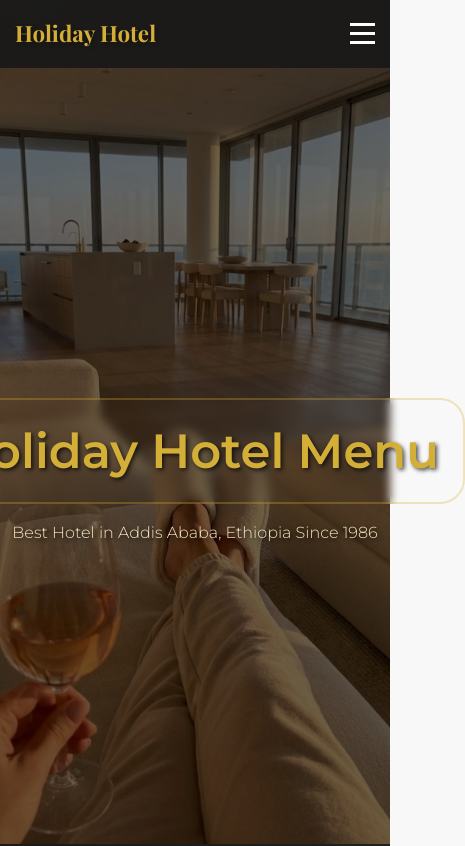
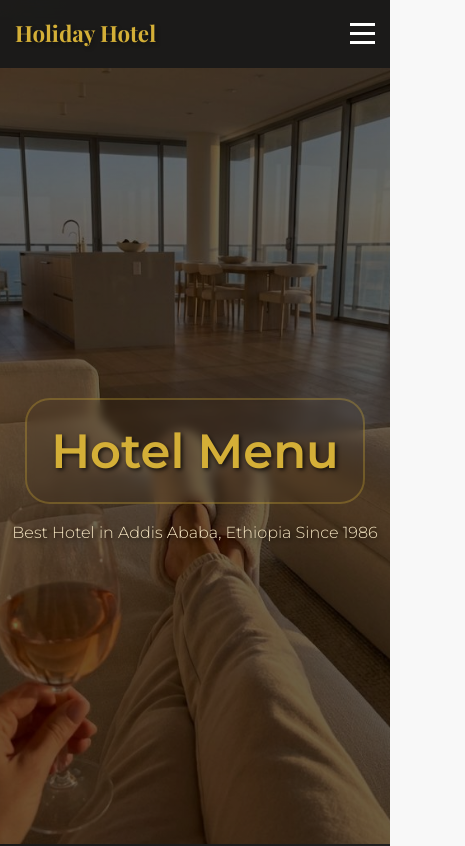
Before and after one commit to Wege0921/holiday-hotel, a Next.js app: page / in a window 390 px wide. Shown: the top 846 px of the page, 465 px wide, since content can reach past the window. Built offline with nearby package versions, Linux system fonts and the light colour scheme.

Commit message:
Shorten hero button text to 'Hotel Menu' for better mobile fit

```diff
--- a/app/page.tsx
+++ b/app/page.tsx
@@ -135,7 +135,7 @@ export default function Home() {
             className="hero-title-btn"
             onClick={() => handleNavClick('#menu')}
           >
-            Holiday Hotel Menu
+            Hotel Menu
           </button>
           <p className="hero-tagline">Best Hotel in Addis Ababa, Ethiopia Since 1986</p>
         </div>
```
